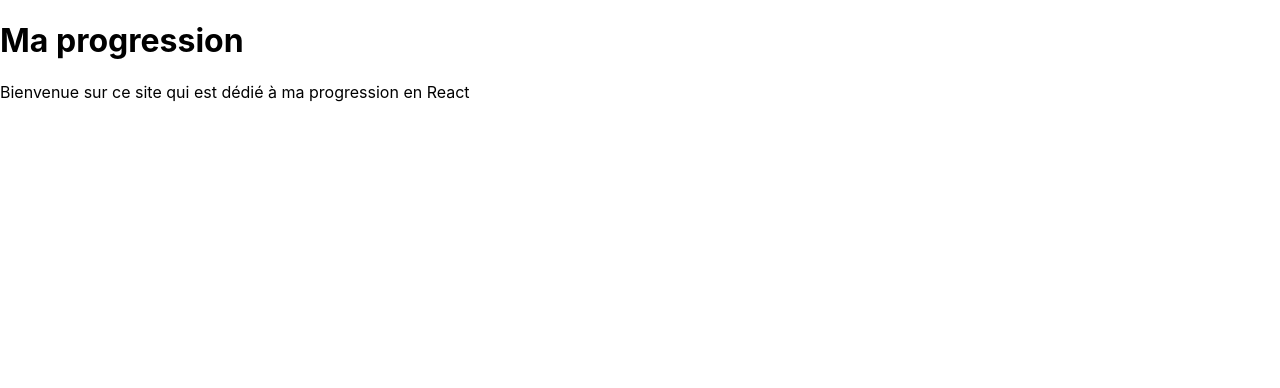
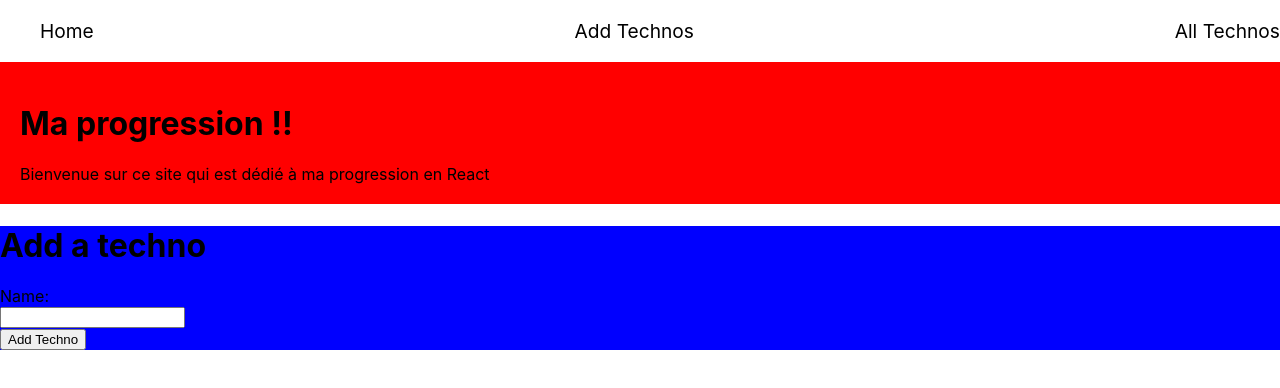
Before and after one commit to Nutnak/training-react, a React (Create React App) app: page / in a window 1280 px wide. Shown: the top 388 px of the page. Built offline with nearby package versions, Linux system fonts and the light colour scheme.

Commit message:
add different component

```diff
--- a/src/App.js
+++ b/src/App.js
@@ -1,9 +1,15 @@
 import Home from './pages/Home';
-
+import Menu from './components/Menu';
+import TechnoAdd from './pages/TechnoAdd';
+import './css/app.css'
 
 function App() {
   return (
+    <>
+    <Menu />
     <Home />
+    <TechnoAdd />
+    </>
   );
 }
 
--- /dev/null
+++ b/src/components/Menu.js
@@ -0,0 +1,11 @@
+export default function Menu() {
+  return(
+    <div className="menu">
+      <ul>
+        <li>Home</li>
+        <li>Add Technos</li>
+        <li>All Technos</li>
+      </ul>
+    </div>
+  );
+}
--- a/src/css/app.css
+++ b/src/css/app.css
@@ -1 +1,3 @@
-@import './home.css'
+@import './home.css';
+@import './menu.css';
+@import './technoadd.css'
--- /dev/null
+++ b/src/css/menu.css
@@ -0,0 +1,10 @@
+.menu {
+    font-size: 1.2em;
+}
+
+ul {
+    list-style: none;
+    display: flex;
+    flex-direction: row;
+    justify-content: space-between;
+}
--- /dev/null
+++ b/src/css/technoadd.css
@@ -0,0 +1,3 @@
+.techno-add {
+  background-color: blue;
+}
--- a/src/pages/Home.js
+++ b/src/pages/Home.js
@@ -1,7 +1,7 @@
 export default function Home() {
   return (
       <div className="home">
-          <h1>Ma progression</h1>
+          <h1>Ma progression !!</h1>
           <div>Bienvenue sur ce site qui est dédié à ma progression en React</div>
       </div>
   )
--- /dev/null
+++ b/src/pages/TechnoAdd.js
@@ -0,0 +1,17 @@
+export default function TechnoAdd() {
+  return(
+    <div className="techno-add">
+      <h1>Add a techno</h1>
+      <div>
+        <form>
+          <label htmlFor="techno-name">Name:</label>
+          <br />
+          <input type="text" name="" id="techno-name"></input>
+          <br />
+          <input type="submit" value ="Add Techno" />
+        </form>
+      </div>
+
+    </div>
+  )
+}
```
